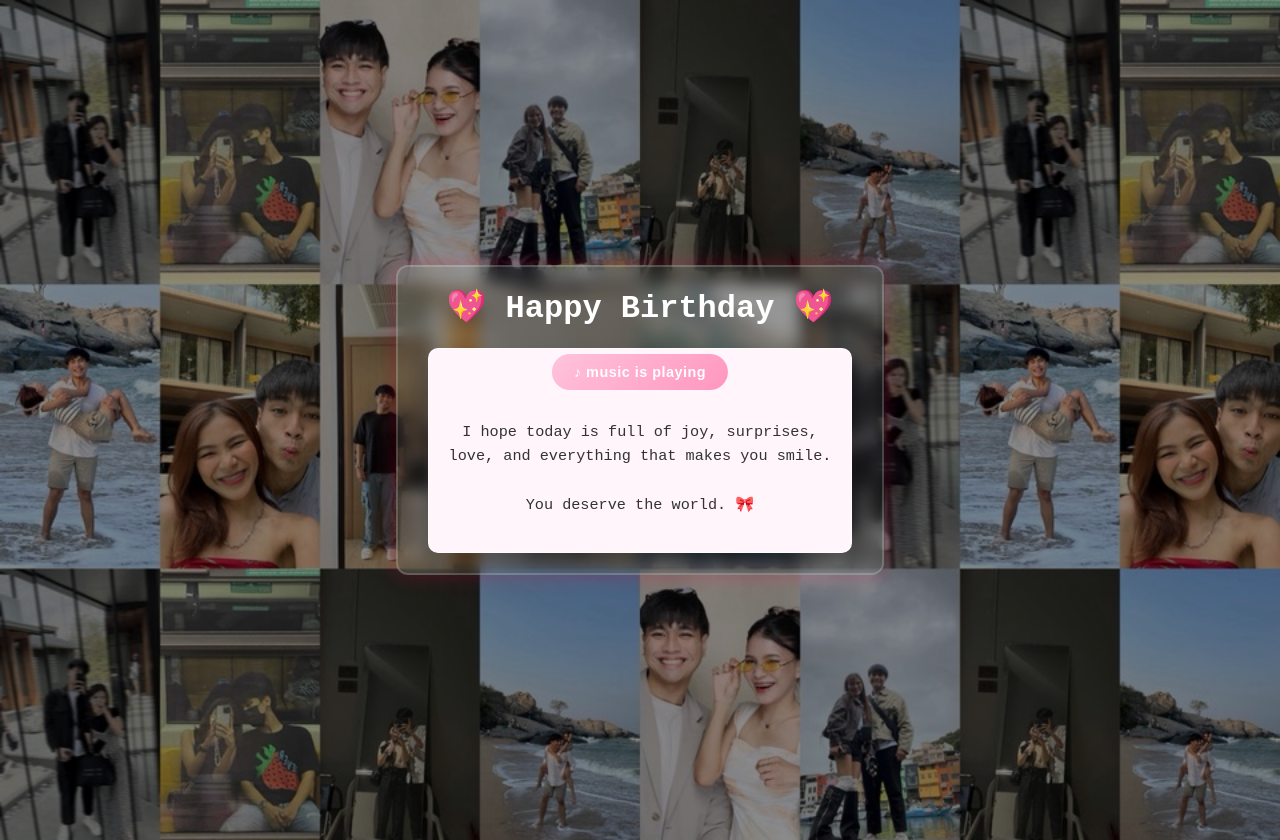
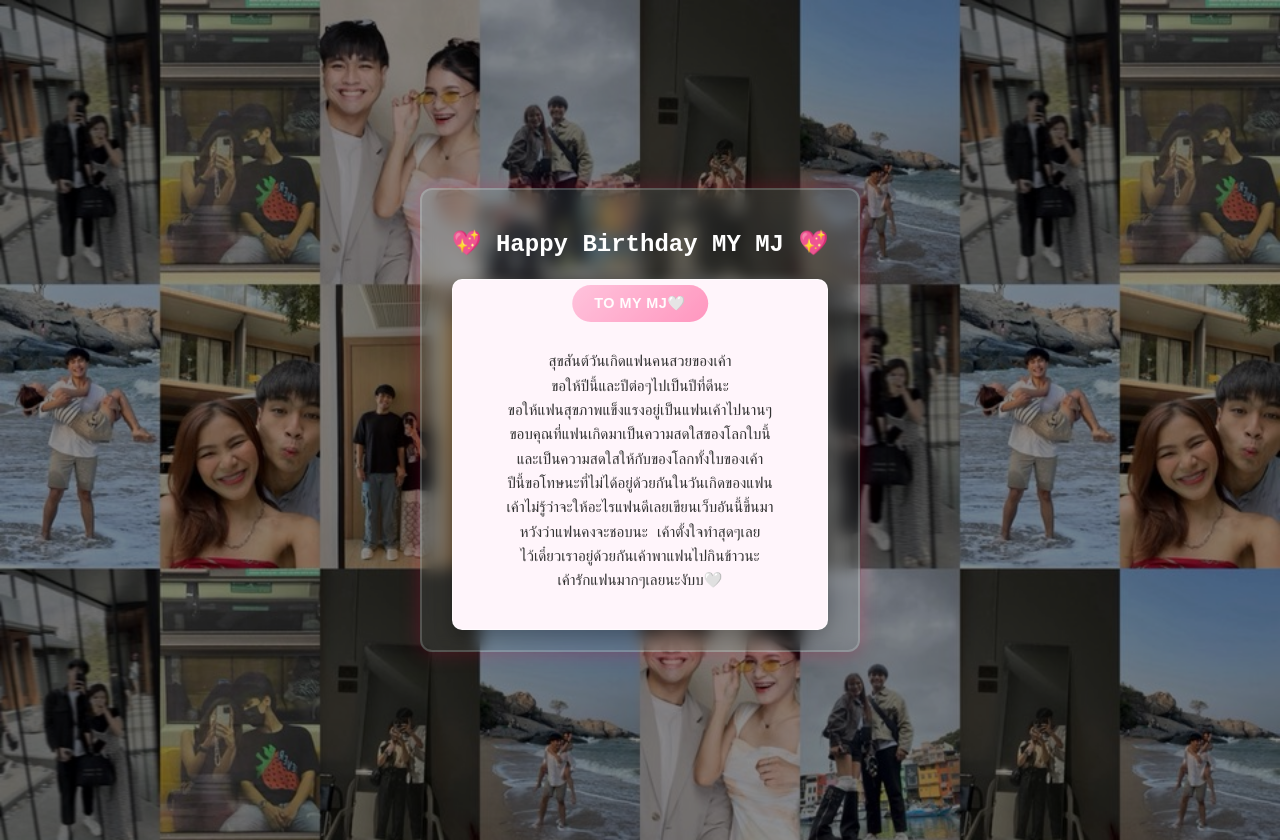
Before and after one commit to PSaksorn/happy-birthday, a plain HTML site: page wish.html in a window 1280 px wide. Both pictures are taken after a click on the button "open me". Drawn offline with Linux system fonts and the light colour scheme.

Commit message:
Add files via upload

```diff
--- a/wish.html
+++ b/wish.html
@@ -146,7 +146,7 @@
   <audio id="bgm" src="audio/best_part.mp3" loop></audio>
 
   <div class="card">
-    <h1>💖 Happy Birthday 💖</h1>
+    <h2>💖 Happy Birthday MY MJ 💖</h2>
 
     <div class="envelope" id="envelope">
       <div class="envelope-outer">
@@ -160,9 +160,16 @@
         <!-- ข้อความคำอวยพรที่ซ่อนอยู่ในซอง -->
         <div class="envelope-message">
           <p>
-            I hope today is full of joy, surprises,<br>
-            love, and everything that makes you smile.<br><br>
-            You deserve the world. 🎀
+            สุขสันต์วันเกิดแฟนคนสวยของเค้า<br>
+            ขอให้ปีนี้และปีต่อๆไปเป็นปีที่ดีนะ<br>
+            ขอให้แฟนสุขภาพแข็งแรงอยู่เป็นแฟนเค้าไปนานๆ<br>
+            ขอบคุณที่แฟนเกิดมาเป็นความสดใสของโลกใบนี้<br>
+            และเป็นความสดใสให้กับของโลกทั้งใบของเค้า<br>
+            ปีนี้ขอโทษนะที่ไม่ได้อยู่ด้วยกันในวันเกิดของแฟน<br>
+            เค้าไม่รู้ว่าจะให้อะไรแฟนดีเลยเขียนเว็บอันนี้ขึ้นมา<br>
+            หวังว่าแฟนคงจะชอบนะ เค้าตั้งใจทำสุดๆเลย<br>
+            ไว้เดี๋ยวเราอยู่ด้วยกันเค้าพาแฟนไปกินข้าวนะ<br>
+            เค้ารักแฟนมากๆเลยนะงับบ🤍<br>
           </p>
         </div>
       </div>
@@ -186,7 +193,7 @@
         // เล่นเพลงจาก user gesture (แก้ปัญหา iOS)
         audio.play()
           .then(() => {
-            tabBtn.textContent = "♪ music is playing";
+            tabBtn.textContent = "TO MY MJ🤍";
             tabBtn.classList.add("disabled");
           })
           .catch((err) => {
```
